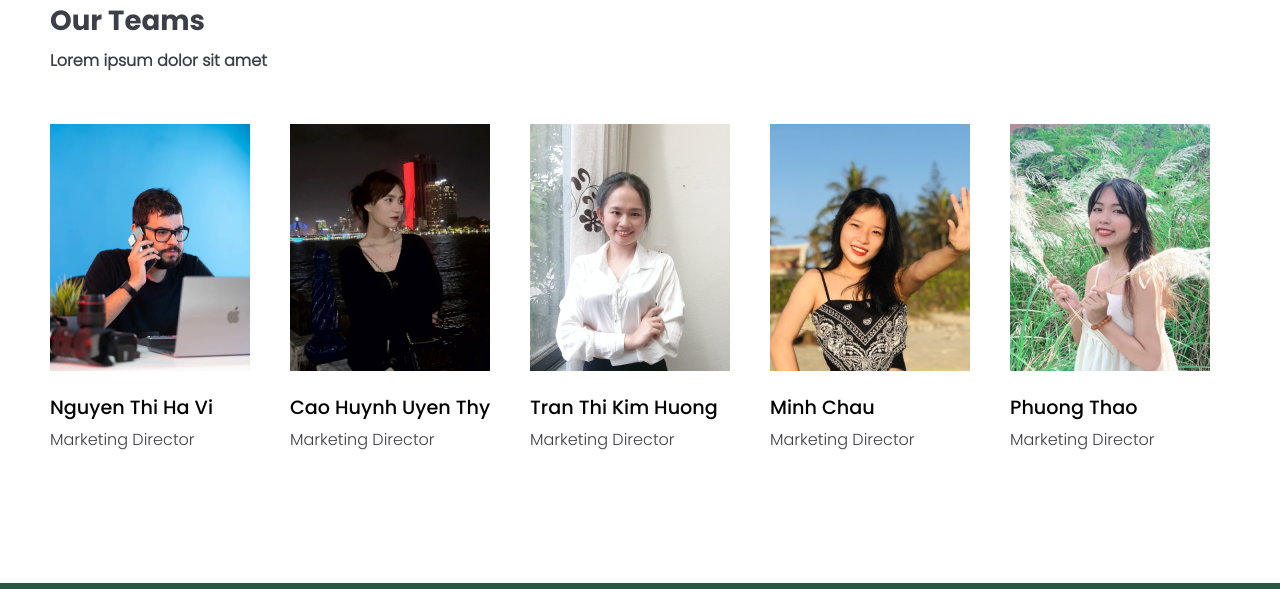
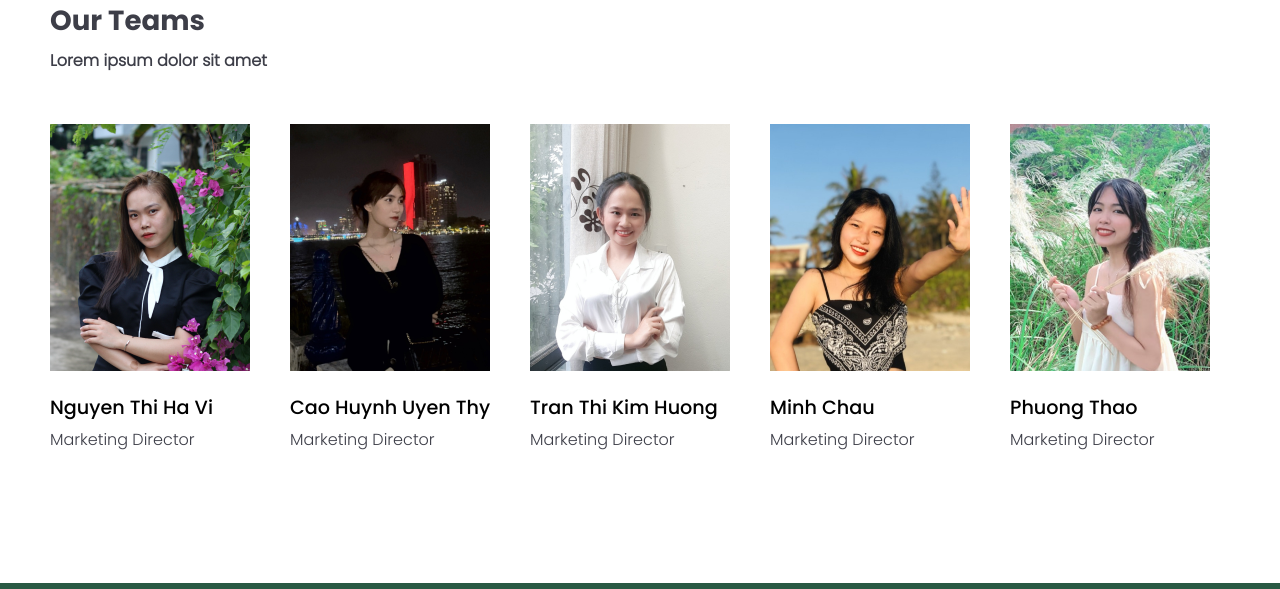
Before and after one commit to tranleminhhoang2410/Healing-Journeys, a website built with Parcel: page src/pages/about.html in a window 1280 px wide. Shown: the part 1720-2309 px from the top of the page. Built offline with nearby package versions, Linux system fonts and the light colour scheme.

Commit message:
update image for background of home page and person of team

```diff
--- a/src/pages/about.html
+++ b/src/pages/about.html
@@ -105,7 +105,7 @@
                 <ul class="teams-list">
                     <!-- Item 1 -->
                     <li class="teams-item">
-                        <img src="../assets/images/person-team.png" alt="avatar" class="personal-image" />
+                        <img src="../assets/images/Ha-Vi.png" alt="avatar" class="personal-image" />
                         <span class="personal-name">nguyen thi ha vi</span>
                         <span class="personal-position">marketing director</span>
                     </li>
```
Also changed, not shown: src/assets/images/Ha-Vi.png (added), src/assets/images/about-banner.png, src/assets/images/person-team.png (deleted), 2 other files.
